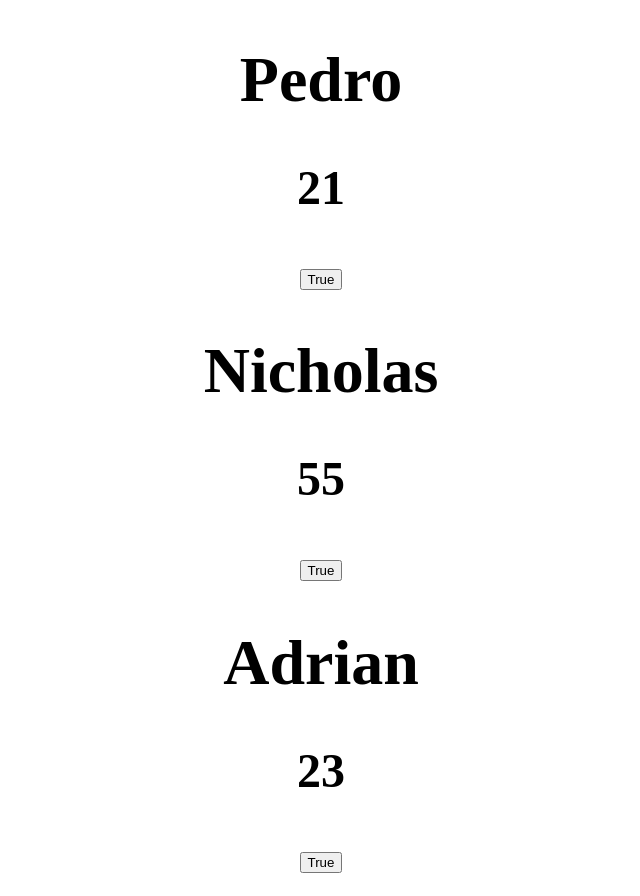
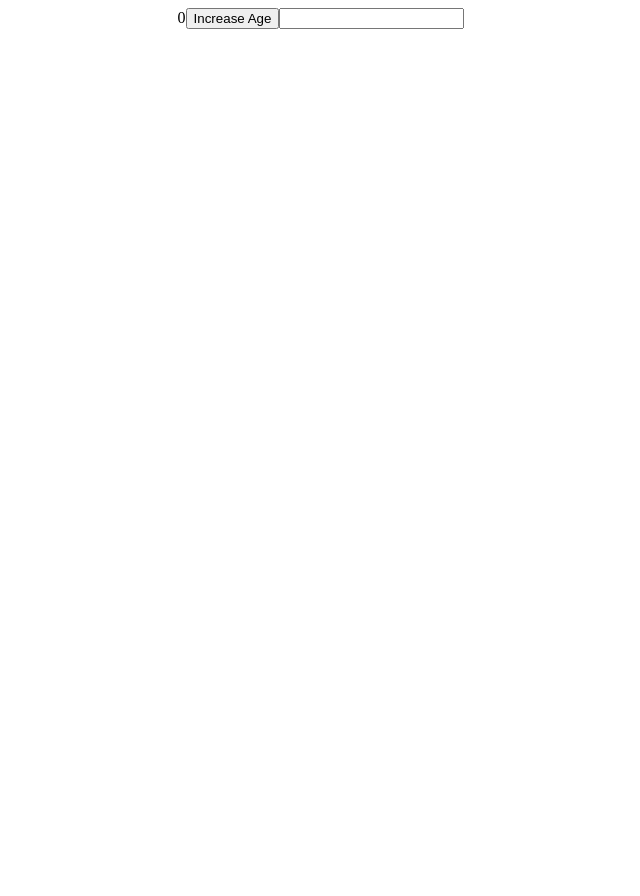
Before and after one commit to NicholasRevenco/React-Basics, a React (Create React App) app: page / in a window 1280 px wide. Shown: the whole page, without its empty margins (319-959 px from the left). After the commit the page ends 800 px from the top, so only its background shows below. Built offline with nearby package versions, Linux system fonts and the light colour scheme.

Commit message:
useState use

```diff
--- a/src/App.js
+++ b/src/App.js
@@ -1,13 +1,25 @@
 import './App.css';
-import { User } from "./User"
+import { User } from "./User";
+import { useState } from "react";
 
 function App() {
 
   const users = [
-    {name: "Pedro", age: 21},
-    { name: "Nicholas", age: 55 },
-    {name: "Adrian", age: 23 }
+    //{name: "Pedro", age: 21},
+    //{ name: "Nicholas", age: 55 },
+    //{name: "Adrian", age: 23 }
   ];
+
+  const [age, setAge] = useState(0);
+  const [inputValue, setInputValue] = useState("");
+
+  const increaseAge = () => {
+    setAge(age + 1 );
+  }
+
+  const handleInputChange = (event) => {
+    setInputValue(event.target.value);
+  }
 
   return (
     <div className="App">
@@ -16,6 +28,13 @@
           return <div> <User name={user.name} age={user.age} /> </div>
         })}
 
+        { age }
+        <button onClick={increaseAge}>Increase Age</button>
+
+
+        <input type="text" onChange={handleInputChange} />
+        {inputValue}
+
     </div>
   );
 }
```
